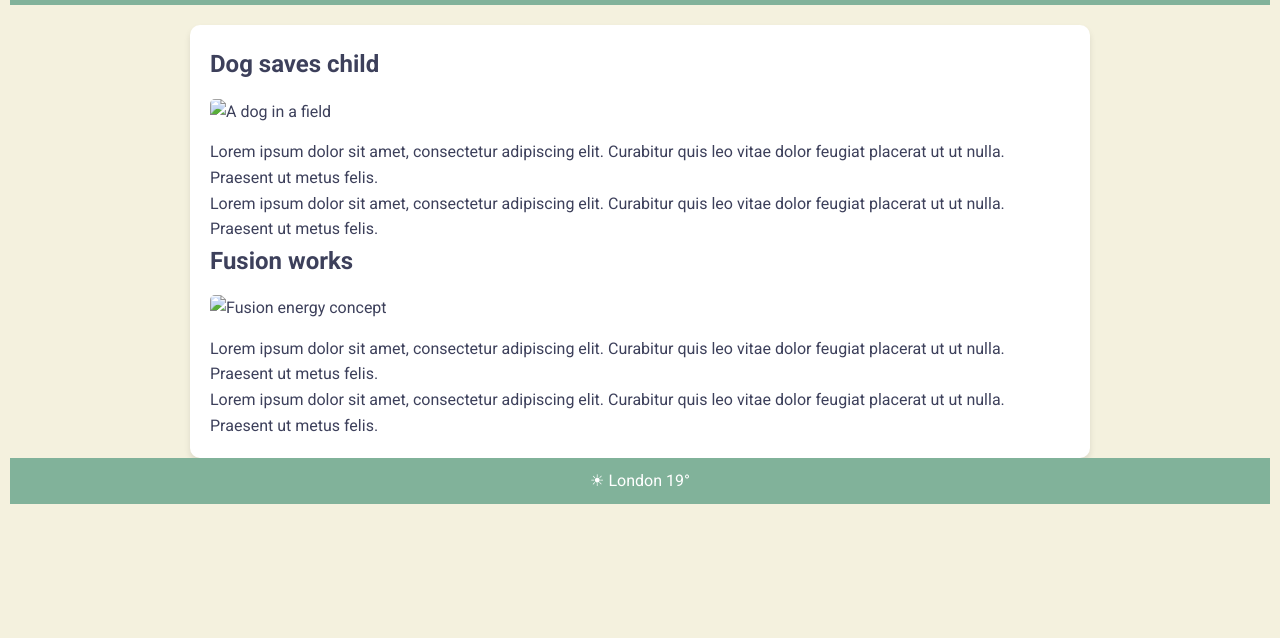
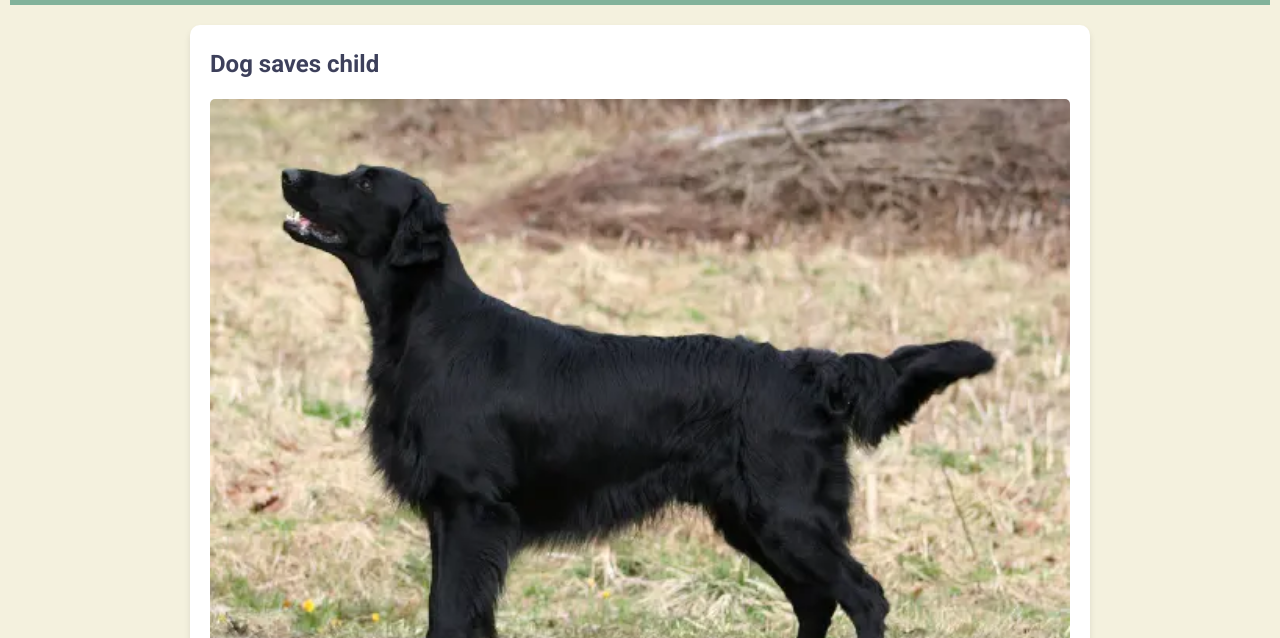
Before and after one commit to musti020/uppgift-5, a plain HTML site: page index.html in a window 1280 px wide. Shown: the part 162-800 px from the top of the page. Drawn offline with Linux system fonts and the light colour scheme.

Commit message:
Update index.html

```diff
--- a/index.html
+++ b/index.html
@@ -23,14 +23,14 @@
     <main>
         <section class="content">
             <h2>Dog saves child</h2>
-            <img src="img/retriever.webp" alt="A dog in a field" class="responsive-image">
+            <img src="retriever.webp" alt="A dog in a field" class="responsive-image">
             <p>Lorem ipsum dolor sit amet, consectetur adipiscing elit. Curabitur quis leo vitae dolor feugiat placerat
                 ut ut nulla. Praesent ut metus felis.</p>
             <p>Lorem ipsum dolor sit amet, consectetur adipiscing elit. Curabitur quis leo vitae dolor feugiat placerat
                 ut ut nulla. Praesent ut metus felis.</p>
 
             <h2>Fusion works</h2>
-            <img src="img/fusion.webp" alt="Fusion energy concept" class="responsive-image">
+            <img src="fusion.webp" alt="Fusion energy concept" class="responsive-image">
             <p>Lorem ipsum dolor sit amet, consectetur adipiscing elit. Curabitur quis leo vitae dolor feugiat placerat
                 ut ut nulla. Praesent ut metus felis.</p>
             <p>Lorem ipsum dolor sit amet, consectetur adipiscing elit. Curabitur quis leo vitae dolor feugiat placerat
```
